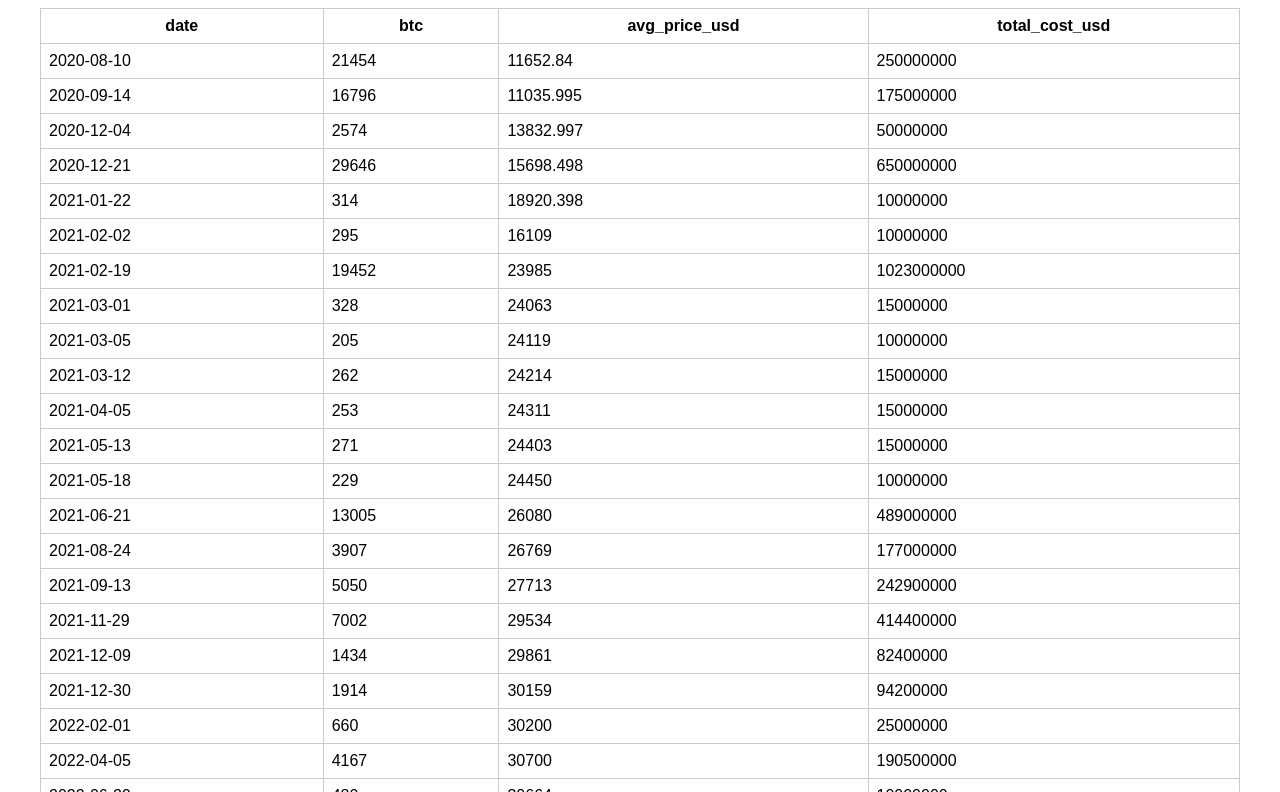
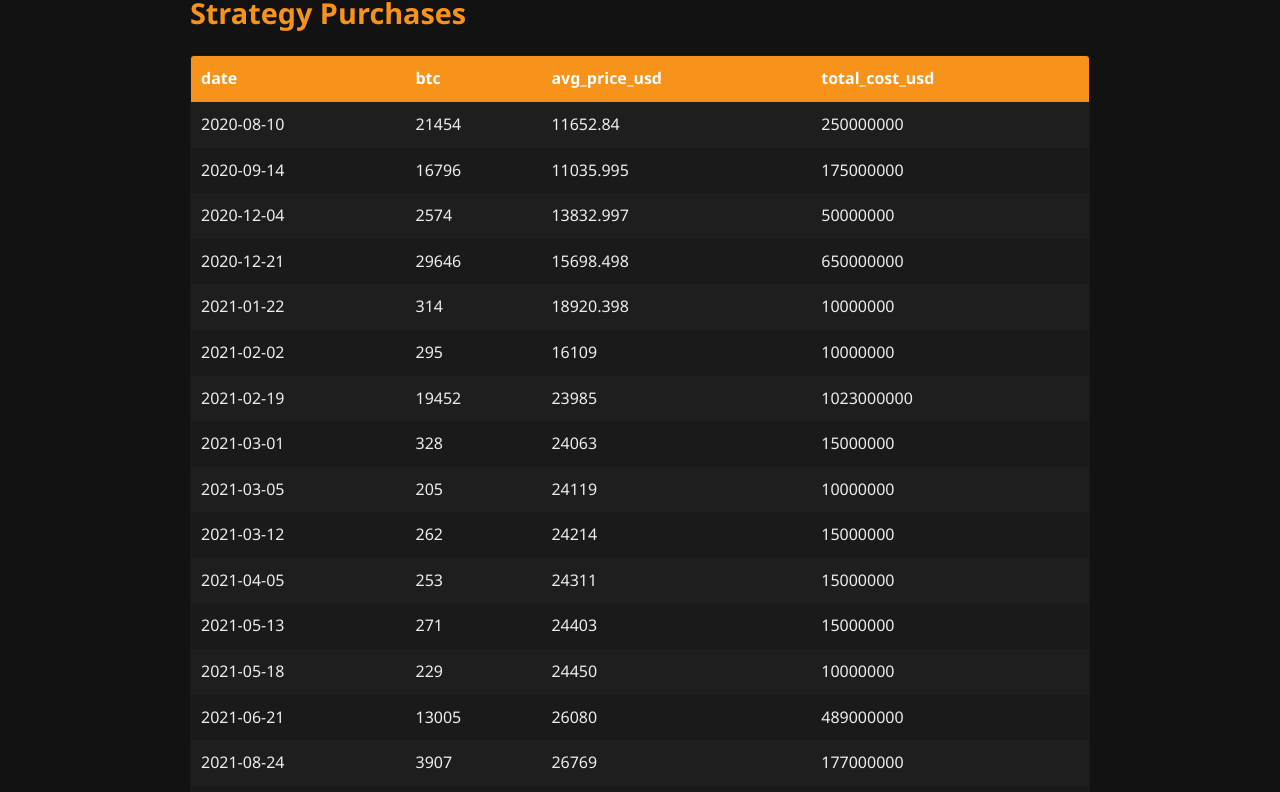
Before and after one commit to jaderiverstokes/flow, a plain HTML site: page site/index.html in a window 1280 px wide. Shown: the part 90-882 px from the top of the page. Drawn offline with Linux system fonts and the light colour scheme.

Commit message:
Improve styling with Bitcoin theme

```diff
--- a/site/index.html
+++ b/site/index.html
@@ -4,17 +4,58 @@
 <meta charset="UTF-8">
 <title>Bitcoin Treasury Purchases</title>
 <style>
-body {font-family: Arial, sans-serif; margin: 40px;}
-h1 {color: #333;}
-table {border-collapse: collapse; width: 100%; margin-bottom: 40px;}
-th, td {border: 1px solid #ccc; padding: 8px;}
+  body {
+    font-family: "Segoe UI", Tahoma, Geneva, Verdana, sans-serif;
+    margin: 0;
+    background: #121212;
+    color: #eee;
+    line-height: 1.6;
+  }
+
+  .container {
+    max-width: 900px;
+    margin: 0 auto;
+    padding: 40px;
+  }
+
+  h1 {
+    color: #F7931A;
+    margin-top: 40px;
+    font-size: 1.8em;
+  }
+
+  table {
+    border-collapse: collapse;
+    width: 100%;
+    margin-bottom: 40px;
+    background: #1a1a1a;
+    border: 1px solid #333;
+    border-radius: 4px;
+    overflow: hidden;
+  }
+
+  th {
+    background: #F7931A;
+    color: #fff;
+    text-align: left;
+  }
+
+  th, td {
+    padding: 10px;
+  }
+
+  tr:nth-child(even) {
+    background: #1e1e1e;
+  }
 </style>
 </head>
 <body>
-<h1>Strategy Purchases</h1>
-<table id="strategy"></table>
-<h1>Metaplanet Purchases</h1>
-<table id="metaplanet"></table>
+<div class="container">
+  <h1>Strategy Purchases</h1>
+  <table id="strategy"></table>
+  <h1>Metaplanet Purchases</h1>
+  <table id="metaplanet"></table>
+</div>
 <script>
 fetch('data.json')
   .then(r => r.json())
```
